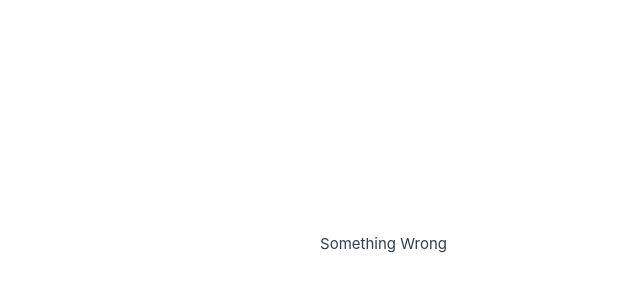
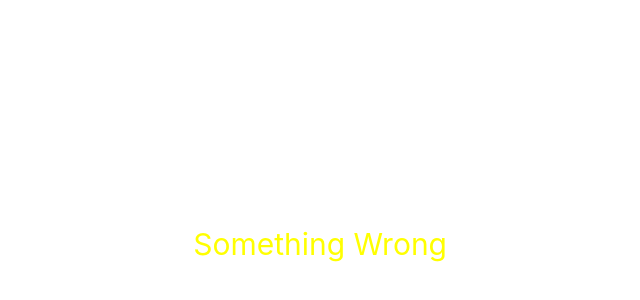
Before and after one commit to Incinerator67/vue3_exercises, a Vue app in the folder vue-project/: page / in a window 1280 px wide. Shown: the part 156-456 px from the top of the page, without its empty margins (193-833 px from the left). Built offline with nearby package versions, Linux system fonts and the light colour scheme.

Commit message:
Стилизация через атрибут style в Vue

```diff
--- a/vue-project/src/App.vue
+++ b/vue-project/src/App.vue
@@ -1,14 +1,10 @@
 <script>
 export default {
-  data() {return {obj: {
-    isValid: true,
-		isDisabled: true
-  }}
-}
+  data() {return {}}
 }
 </script>
 <template>
-  <p :class="{active: isValid, error: isDisabled}">Something Wrong</p>
+  <p :style="{color: 'yellow', fontSize: '30px'}">Something Wrong</p>
 </template>
 
 <style scoped>
```
